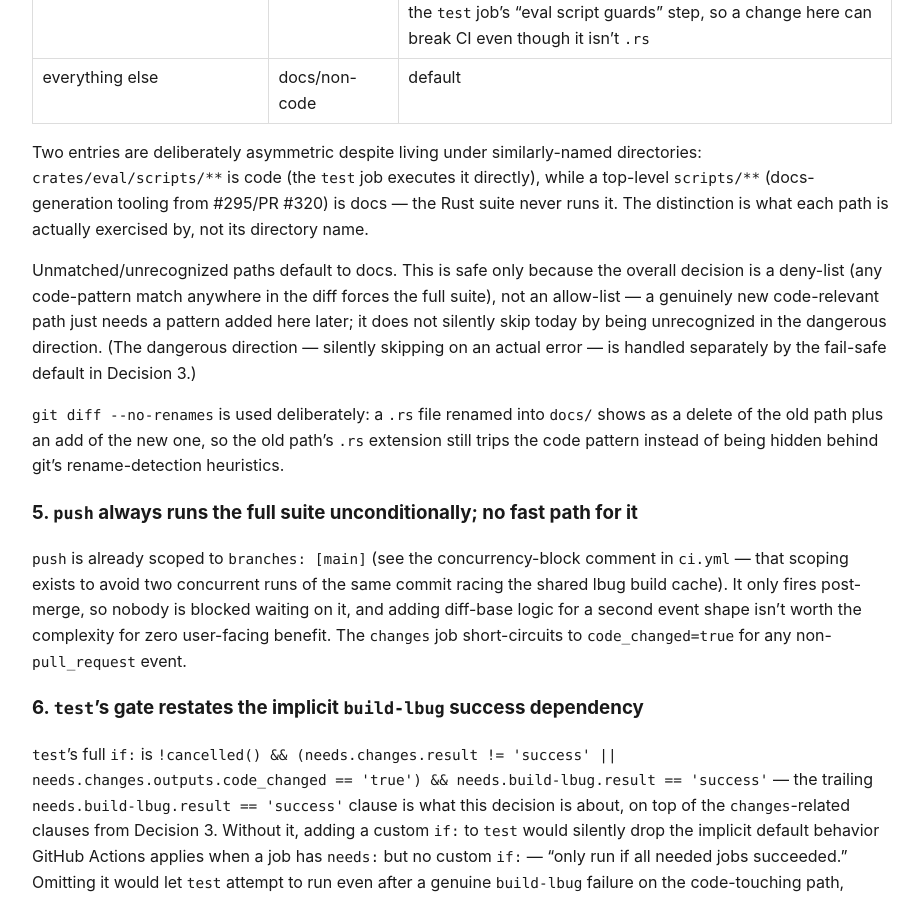
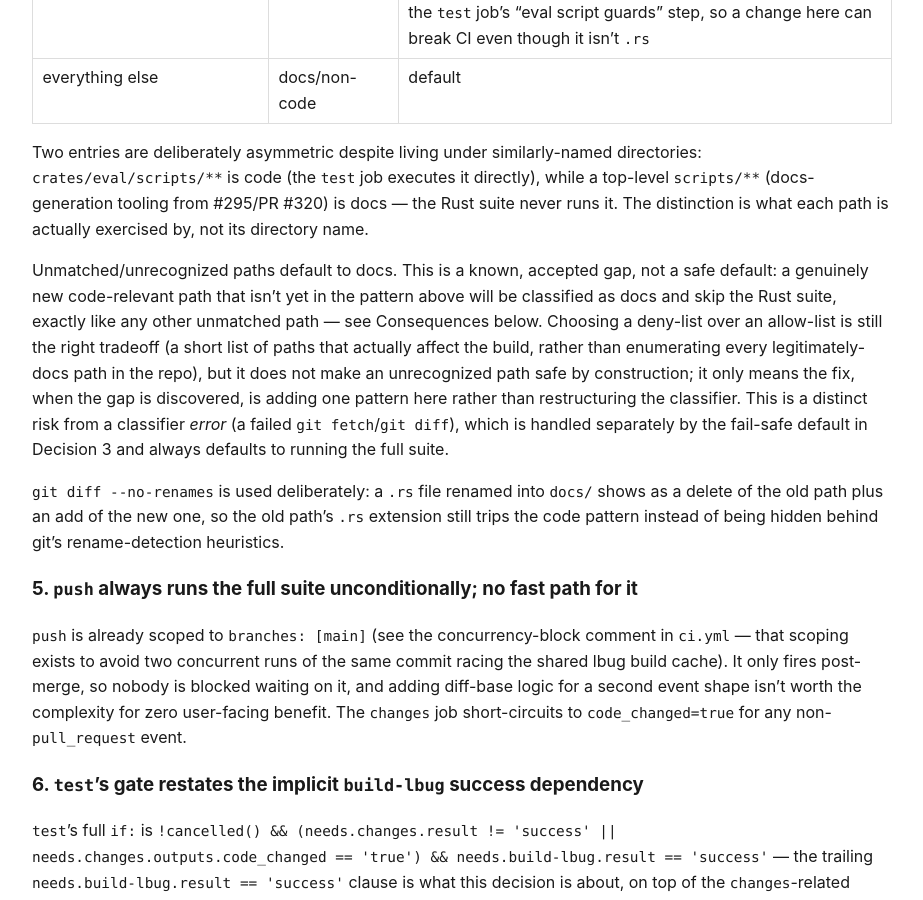
Before and after one commit to verveguy/liminis-context-graph, a Jekyll site: the page built from docs/adr/0322-ci-docs-only-fast-path.md, in a window 1280 px wide and 900 px high, scrolled down 1939 px. Shown: the whole window, without its empty margins (178-1101 px from the left). Built offline with Jekyll 4.4.1, drawn with Linux system fonts in a browser that asks for light colours; our own code applies the rules of GitHub Pages for plain Markdown files.

Commit message:
Fix review finding: correct deny-list safety claim in ci.yml and ADR
CodeRabbit correctly noted the classifier comment claimed unmatched paths
were safe by construction. They aren't — a new code-relevant path missing
from the pattern silently classifies as docs and skips the Rust suite.
Reworded both ci.yml's inline comment and ADR-0322 Decision 4 to match the
honest framing already used in the ADR's own Consequences section.

```diff
--- a/docs/adr/0322-ci-docs-only-fast-path.md
+++ b/docs/adr/0322-ci-docs-only-fast-path.md
@@ -89,12 +89,16 @@ while a top-level `scripts/**` (docs-generation tooling from #295/PR #320) is do
 Rust suite never runs it. The distinction is what each path is actually exercised by,
 not its directory name.
 
-Unmatched/unrecognized paths default to docs. This is safe only because the overall
-decision is a deny-list (any code-pattern match anywhere in the diff forces the full
-suite), not an allow-list — a genuinely new code-relevant path just needs a pattern
-added here later; it does not silently skip today by being unrecognized in the
-dangerous direction. (The dangerous direction — silently skipping on an actual error —
-is handled separately by the fail-safe default in Decision 3.)
+Unmatched/unrecognized paths default to docs. This is a known, accepted gap, not a safe
+default: a genuinely new code-relevant path that isn't yet in the pattern above will be
+classified as docs and skip the Rust suite, exactly like any other unmatched path — see
+Consequences below. Choosing a deny-list over an allow-list is still the right tradeoff
+(a short list of paths that actually affect the build, rather than enumerating every
+legitimately-docs path in the repo), but it does not make an unrecognized path safe by
+construction; it only means the fix, when the gap is discovered, is adding one pattern
+here rather than restructuring the classifier. This is a distinct risk from a
+classifier *error* (a failed `git fetch`/`git diff`), which is handled separately by the
+fail-safe default in Decision 3 and always defaults to running the full suite.
 
 `git diff --no-renames` is used deliberately: a `.rs` file renamed into `docs/` shows as
 a delete of the old path plus an add of the new one, so the old path's `.rs` extension
```
Also changed, not shown: .github/workflows/ci.yml.
